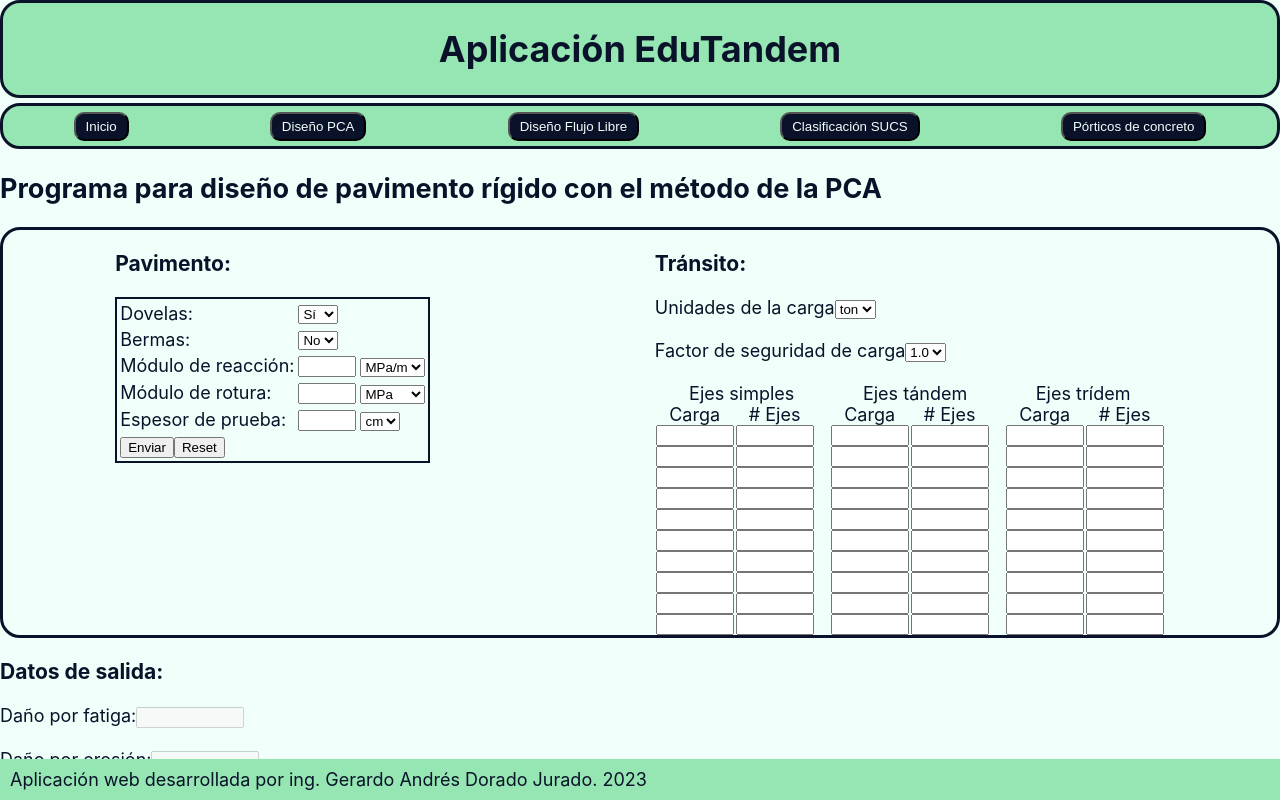
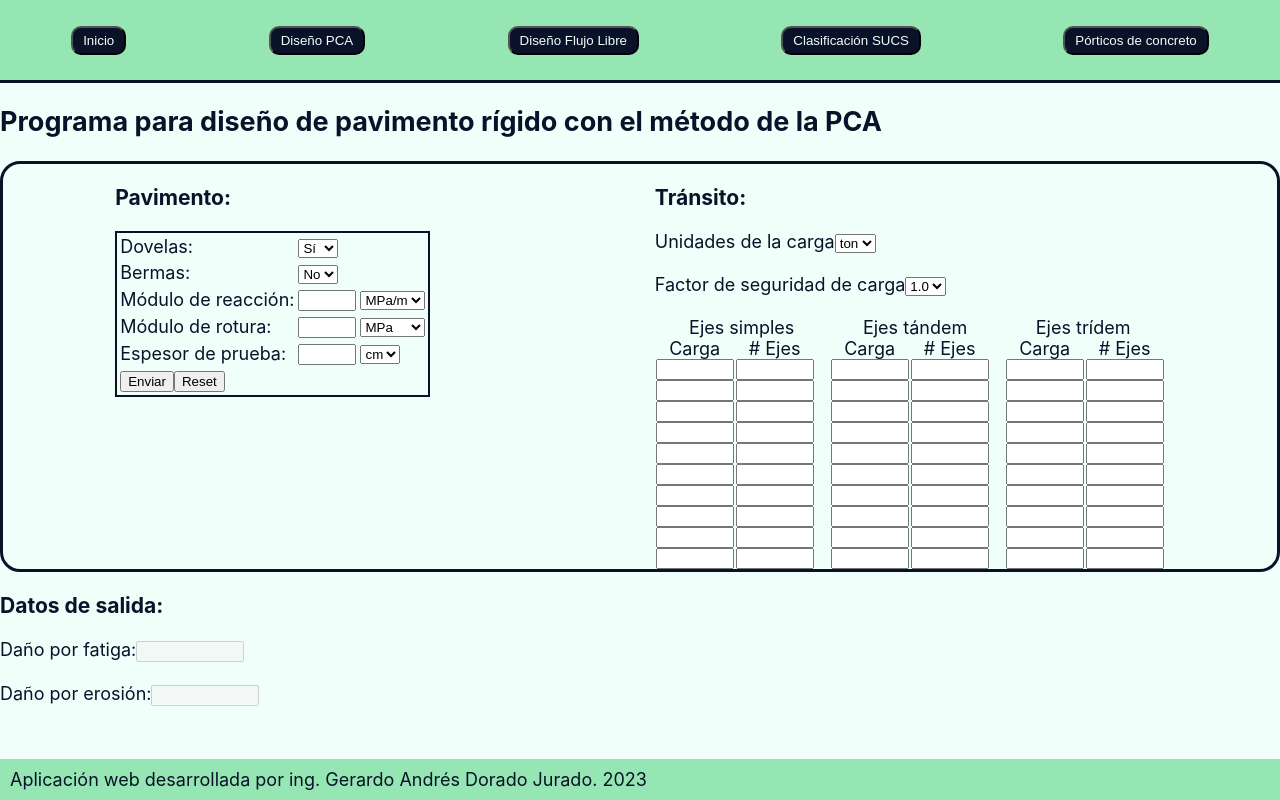
Before and after one commit to gerardo10d/TandemGDWeb, a React (Create React App) app: page /pca in a window 1280 px wide. Built offline with nearby package versions, Linux system fonts and the light colour scheme.

Commit message:
quitar título del navbar y modificar navbar

```diff
--- a/src/components/Header.jsx
+++ b/src/components/Header.jsx
@@ -4,9 +4,6 @@ import { Link } from "react-router-dom";
 const Header = () => {
   return (
     <header>
-      <div className="titulo">
-        <h1>Aplicación EduTandem</h1>
-      </div>
       <ul className="barra-nav">
         <li>
           <Link to="/">
--- a/src/styles/styles.css
+++ b/src/styles/styles.css
@@ -53,7 +53,7 @@ ul {
   padding: 0px;
 }
 
-.titulo {
+/* .titulo {
   display: flex;
   justify-content: center;
   margin-bottom: 5px;
@@ -61,18 +61,18 @@ ul {
   color: #0a122a;
   border: solid #0a122a;
   border-radius: 20px;
-}
+} */
 
 .barra-nav {
   background-color: #96E6B3;
-  height: 40px;
+  height: 80px;
   /* position: sticky;
     top: 10px; */
   display: flex;
   justify-content: space-around;
   align-items: center;
-  border: solid #0a122a;
-  border-radius: 20px;
+  border-bottom: solid #0a122a;
+  /* border-radius: 20px; */
 }
 
 .botonPrincipal {
```
